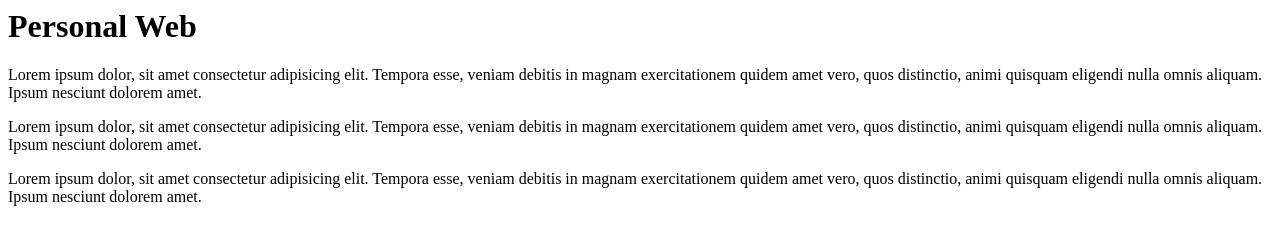
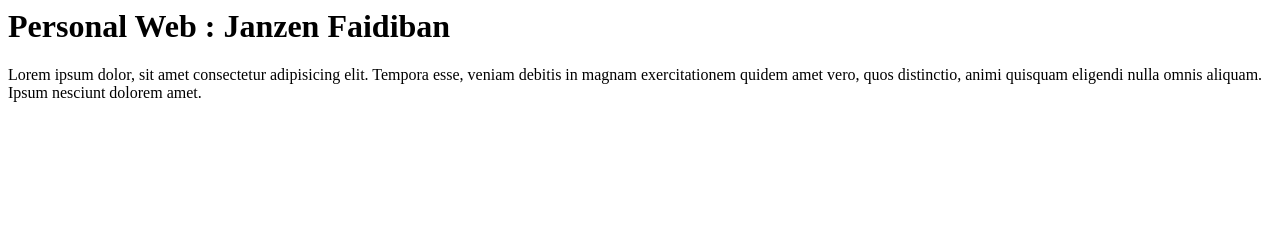
Before and after one commit to janzenfaidiban/personalweb, a plain HTML site: page index.html in a window 1280 px wide. Drawn offline with Linux system fonts and the light colour scheme.

Commit message:
addming janzen faidiban

```diff
--- a/index.html
+++ b/index.html
@@ -8,11 +8,7 @@
 </head>
 
 <body>
-    <h1>Personal Web</h1>
-    <p>Lorem ipsum dolor, sit amet consectetur adipisicing elit. Tempora esse, veniam debitis in magnam exercitationem
-        quidem amet vero, quos distinctio, animi quisquam eligendi nulla omnis aliquam. Ipsum nesciunt dolorem amet.</p>
-    <p>Lorem ipsum dolor, sit amet consectetur adipisicing elit. Tempora esse, veniam debitis in magnam exercitationem
-        quidem amet vero, quos distinctio, animi quisquam eligendi nulla omnis aliquam. Ipsum nesciunt dolorem amet.</p>
+    <h1>Personal Web : Janzen Faidiban</h1>
     <p>Lorem ipsum dolor, sit amet consectetur adipisicing elit. Tempora esse, veniam debitis in magnam exercitationem
         quidem amet vero, quos distinctio, animi quisquam eligendi nulla omnis aliquam. Ipsum nesciunt dolorem amet.</p>
 </body>
```
